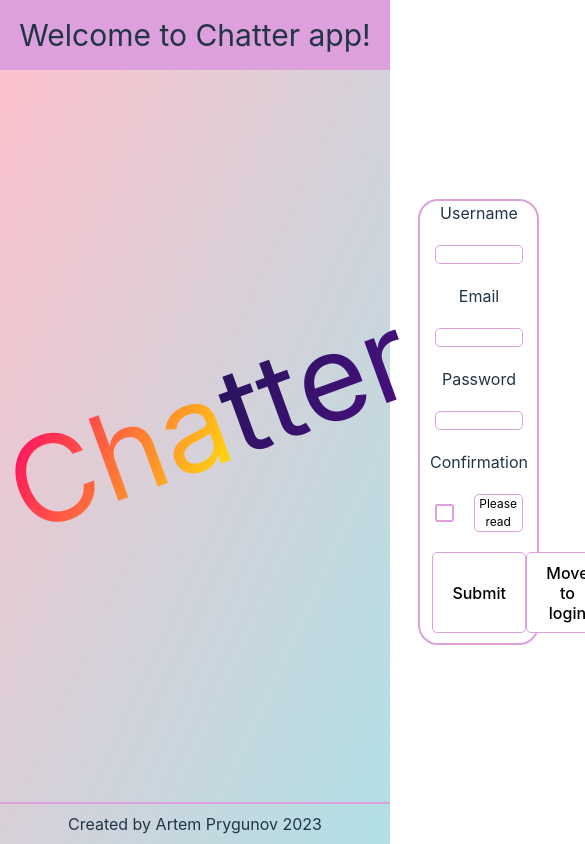
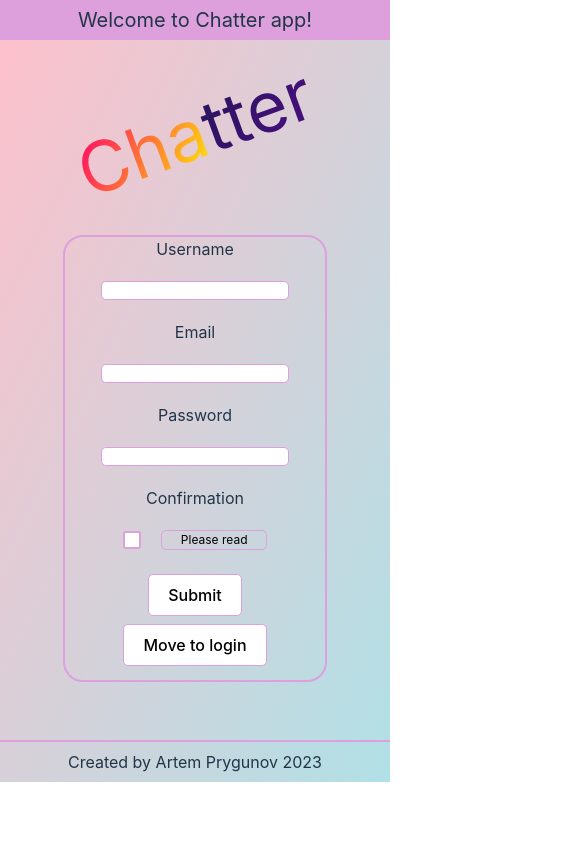
Before and after one commit to harry177/chatter, a React (Vite) app in the folder frontend/: page / in a window 390 px wide. Shown: the top 844 px of the page, 585 px wide, since content can reach past the window. Built offline with nearby package versions, Linux system fonts and the light colour scheme; no server answers.

Commit message:
feat: add responsive and adaptive styles for general and form styles

```diff
--- a/frontend/src/App.scss
+++ b/frontend/src/App.scss
@@ -3,6 +3,11 @@
   height: 100vh;
   margin: 0 auto;
   text-align: center;
+
+  @media (max-width: 767px) {
+    height: unset;
+    min-height: 100vh;
+  }
 }
 
 .general {
@@ -13,6 +18,10 @@
   width: inherit;
   height: inherit;
   position: relative;
+
+  @media (max-width: 767px) {
+    justify-content: space-evenly;
+  }
 }
 
 .main-user__image {
--- a/frontend/src/Components/CommonView/CommonView.styles.scss
+++ b/frontend/src/Components/CommonView/CommonView.styles.scss
@@ -6,4 +6,9 @@
     height: inherit;
     position: relative;
     background: linear-gradient(to top left, powderblue, pink);
+
+    @media (max-width: 767px) {
+        flex-direction: column;
+        justify-content: center;
+      }
 }
--- a/frontend/src/Components/EntryLogo/EntryLogo.styles.scss
+++ b/frontend/src/Components/EntryLogo/EntryLogo.styles.scss
@@ -11,6 +11,18 @@
   -webkit-text-fill-color: transparent;
   animation: textclip 2s linear infinite;
   display: inline-block;
+
+  @media (max-width: 1023px) {
+    font-size: 90px;
+  }
+  @media (max-width: 767px) {
+    margin-top: 100px;
+    margin-bottom: 50px;
+  }
+  @media (max-width: 450px) {
+    margin-top: 80px;
+    font-size: 70px;
+  }
 }
 
 @keyframes textclip {
--- a/frontend/src/Components/FormButton/FormButton.styles.scss
+++ b/frontend/src/Components/FormButton/FormButton.styles.scss
@@ -3,6 +3,9 @@
   border-radius: 5px;
   background-color: white;
   text-decoration: none;
+  display: flex;
+  justify-content: center;
+  align-items: center;
 }
 
 .form-button:hover {
--- a/frontend/src/Components/Header/Header.styles.scss
+++ b/frontend/src/Components/Header/Header.styles.scss
@@ -10,6 +10,11 @@
     position: absolute;
     font-size: 30px;
     z-index: 20;
+
+    @media (max-width: 450px) {
+      height: 40px;
+      font-size: 20px;
+    }
   }
 
   .header-container {
--- a/frontend/src/Components/MainUser/MainUser.styles.scss
+++ b/frontend/src/Components/MainUser/MainUser.styles.scss
@@ -4,7 +4,6 @@
   display: flex;
   justify-content: space-around;
   align-items: center;
-  //margin-right: 30px;
 }
 
 .main-user__info {
--- a/frontend/src/Components/SignUpForm/SignUpForm.styles.scss
+++ b/frontend/src/Components/SignUpForm/SignUpForm.styles.scss
@@ -12,6 +12,18 @@ span {
   border: 2px solid plum;
   border-radius: 20px;
   row-gap: 20px;
+
+  @media (max-width: 1023px) {
+    width: 40%;
+  }
+  @media (max-width: 767px) {
+    margin-bottom: 100px;
+    width: 320px;
+  }
+  @media (max-width: 450px) {
+    margin-bottom: 100px;
+    width: 260px;
+  }
 }
 
 .form-field {
@@ -32,6 +44,12 @@ span {
   display: flex;
   justify-content: space-around;
   margin-bottom: 10px;
+
+  @media (max-width: 450px) {
+    height: 100px;
+    flex-direction: column;
+    align-items: center;
+  }
 }
 
 .confirm-input {
```
